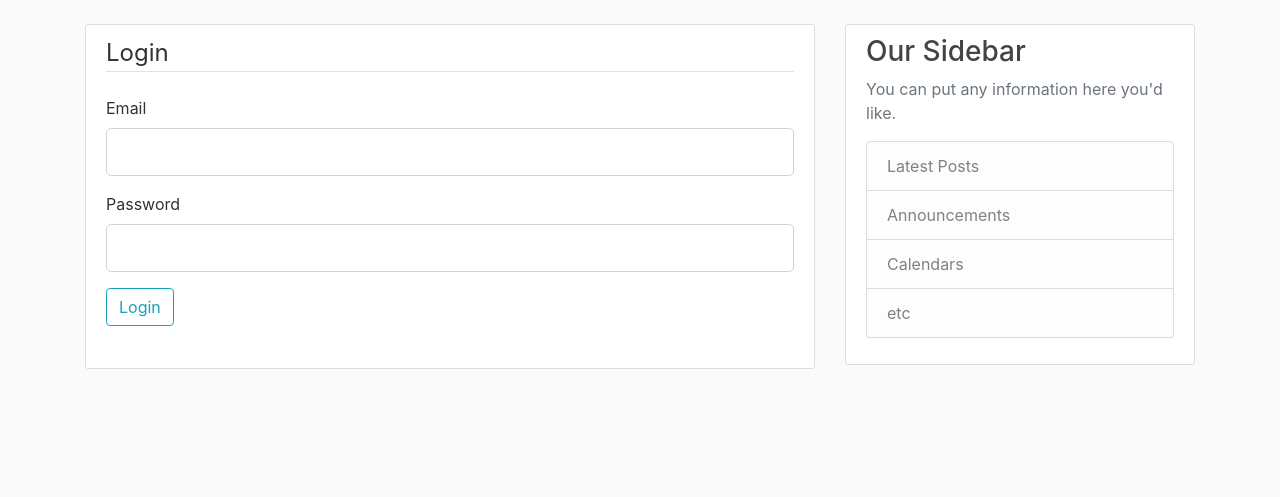
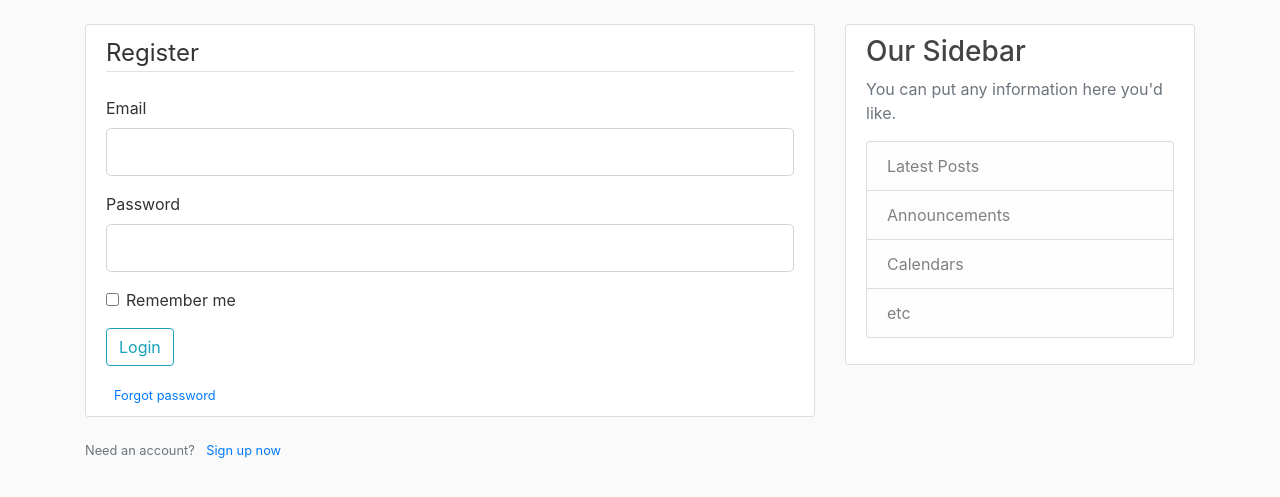
Before and after one commit to Akash-152000/Web-App, a Flask app: page /login in a window 1280 px wide. Shown: the part 56-553 px from the top of the page. Run offline with Flask 2, Linux system fonts and the light colour scheme; some libraries are stand-ins or nearby versions.

Commit message:
Update login.html

```diff
--- a/templates/login.html
+++ b/templates/login.html
@@ -4,20 +4,50 @@
 		<form method="POST" action="">
 			{{form.hidden_tag()}}
 			<fieldset class="form-group">
-				<legend class="border-bottom mb-4">Login</legend>
+				<legend class="border-bottom mb-4">Register</legend>
 				<div class="form-group">
 					{{form.email.label(class="form-control-label")}}
-					{{form.email(class="form-control form-control-lg")}}
+					{%if form.email.errors%}
+						{{form.email(class="form-control form-control-lg is-invalid")}}
+						<div class="invalid-feedback">
+							{%for error in form.email.errors%}
+								<span>{{error}}</span>
+							{%endfor%}
+						</div>
+					{%else%}
+						{{form.email(class="form-control form-control-lg")}}
+					{%endif%}
 				</div>
 				<div class="form-group">
 					{{form.password.label(class="form-control-label")}}
-					{{form.password(class="form-control form-control-lg")}}
+					{%if form.password.errors%}
+						{{form.password(class="form-control form-control-lg is-invalid")}}
+						<div class="invalid-feedback">
+							{%for error in form.password.errors%}
+								<span>{{error}}</span>
+							{%endfor%}
+						</div>
+					{%else%}
+						{{form.password(class="form-control form-control-lg")}}
+					{%endif%}
 				</div>
-				<div class="form-group">
-					{{form.submit(class="btn btn-outline-info")}}
+					<div class="form-check">
+					{{form.remember(class="form-check-input")}}
+					{{form.remember.label(class="form-check-label")}}
 				</div>
+
 			</fieldset>
+			<div class="form-group">
+				{{form.submit(class="btn btn-outline-info")}}
+			</div>
+			<small class="text-muted ml-2">
+				<a href="#">Forgot password</a>
+			</small>
 		</form>
-
+	</div>
+	<div clas="border-top-pt-3">
+		<small class="text-muted">
+			Need an account? <a class="ml-2" href="{{url_for('register')}}">Sign up now</a>
+		</small>
 	</div>
 {%endblock content%}
```
